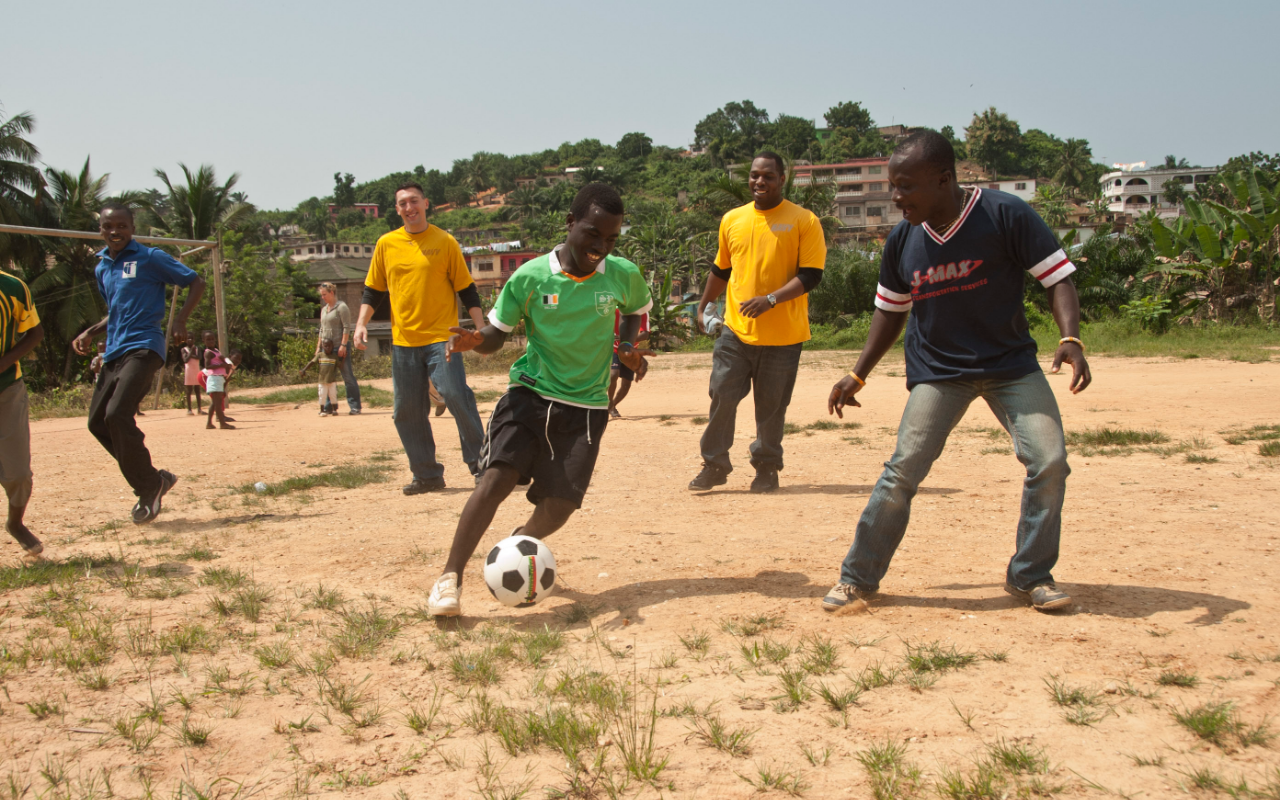
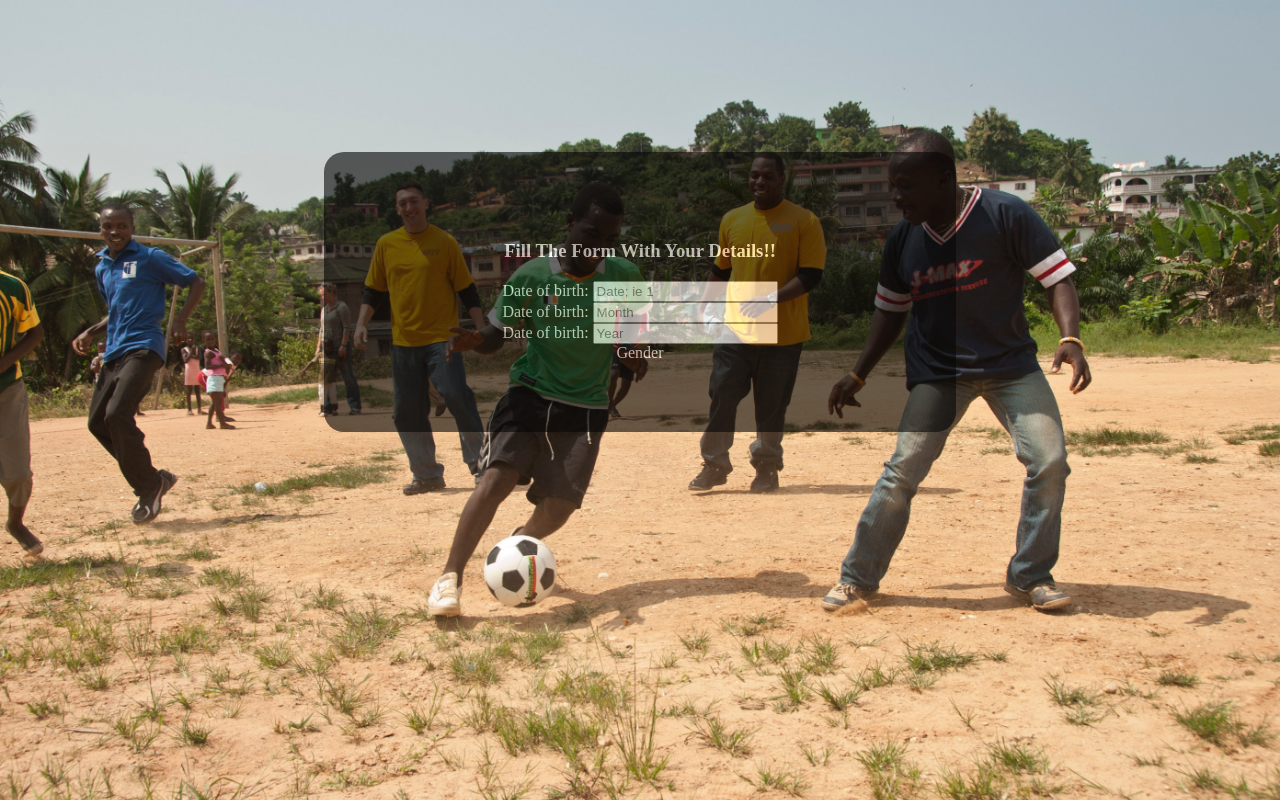
Before and after one commit to mwendaB/Akan-Names-calculation, a plain HTML site: page form/name.html in a window 1280 px wide. Drawn offline with Linux system fonts and the light colour scheme.

Commit message:
add form tags

```diff
--- a/form/name.css
+++ b/form/name.css
@@ -3,3 +3,15 @@ body{
     background-repeat: no-repeat;
     background-size: cover;
 }
+.container{
+      width: 50%;
+    align-items: center;
+    text-align: center;
+    color: white;
+    background: rgb(7, 7, 7);
+    margin: 12% auto;
+    padding: 70px 0;
+    border-bottom: 0 0 20px rgb(0, 0, 0, 0.5);
+    opacity: 0.6;
+    border-radius: 20px;
+}
--- a/form/name.html
+++ b/form/name.html
@@ -8,6 +8,36 @@
     <link rel="stylesheet" href="name.css">
 </head>
 <body>
+    <div class="container">
+        <h3>Fill The Form With Your Details!!</h3>
+       <form class="form">
+         <div class="form1">
+             <label for="date">Date of birth:</label>
+             <input type="number" class="holder" id="day" placeholder="Date; ie 1">
+         </div>
 
-</body>
-</html>
+         <div class="form1">
+            <label for="month">Date of birth:</label>
+            <input type="number" class="holder" id="month" placeholder="Month">
+        </div>
+
+        <div class="form1">
+            <label for="year">Date of birth:</label>
+            <input type="number" class="holder" id="year" placeholder="Year">
+        </div>
+
+       <div class="form1">
+           <label for="Gender">Gender</label>
+           <br>
+           <div class="checklist"></div>
+           <div class="checklist"></div>
+       </div>
+
+
+       </form>
+            </div>
+
+
+
+            </body>
+            </html>
```
